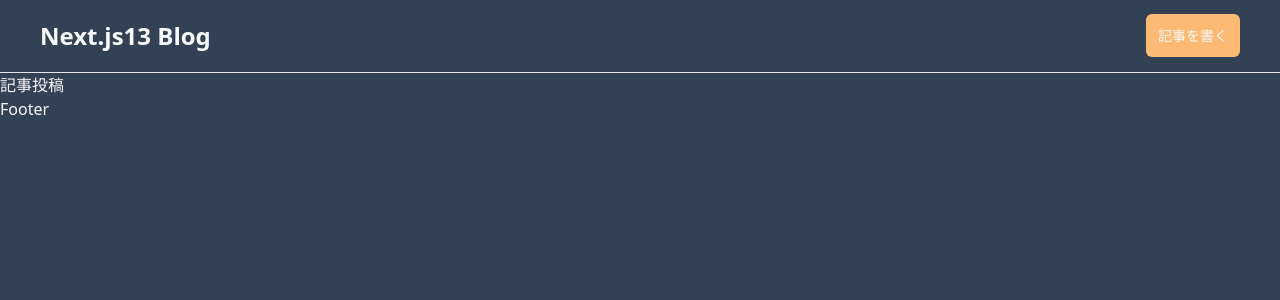
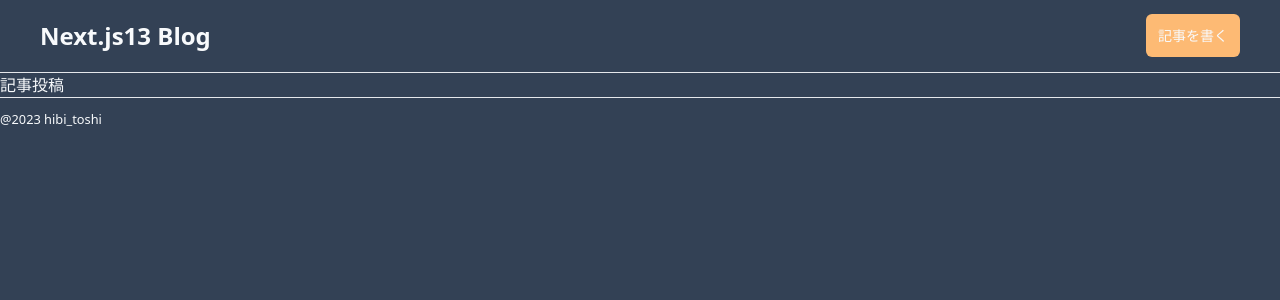
Before and after one commit to hibi6toshi/Nextjs-blog, a Next.js app: page / in a window 1280 px wide. Shown: the top 300 px of the page. Built offline with nearby package versions, Linux system fonts and the light colour scheme.

Commit message:
add: footer

```diff
--- /dev/null
+++ b/src/app/Footer.tsx
@@ -0,0 +1,9 @@
+const Footer = () => {
+  return (
+    <footer className="py-2 border-t">
+      <small>@2023 hibi_toshi</small>
+    </footer>
+  );
+};
+
+export default Footer;
--- a/src/app/layout.tsx
+++ b/src/app/layout.tsx
@@ -1,3 +1,4 @@
+import Footer from "./Footer";
 import Header from "./Header";
 import "./globals.css";
 import type { Metadata } from "next";
@@ -17,7 +18,7 @@ export default function RootLayout({
       <body className="container mx-auto bg-slate-700 text-slate-50">
         <Header />
         {children}
-        <footer>Footer</footer>
+        <Footer />
       </body>
     </html>
   );
```
